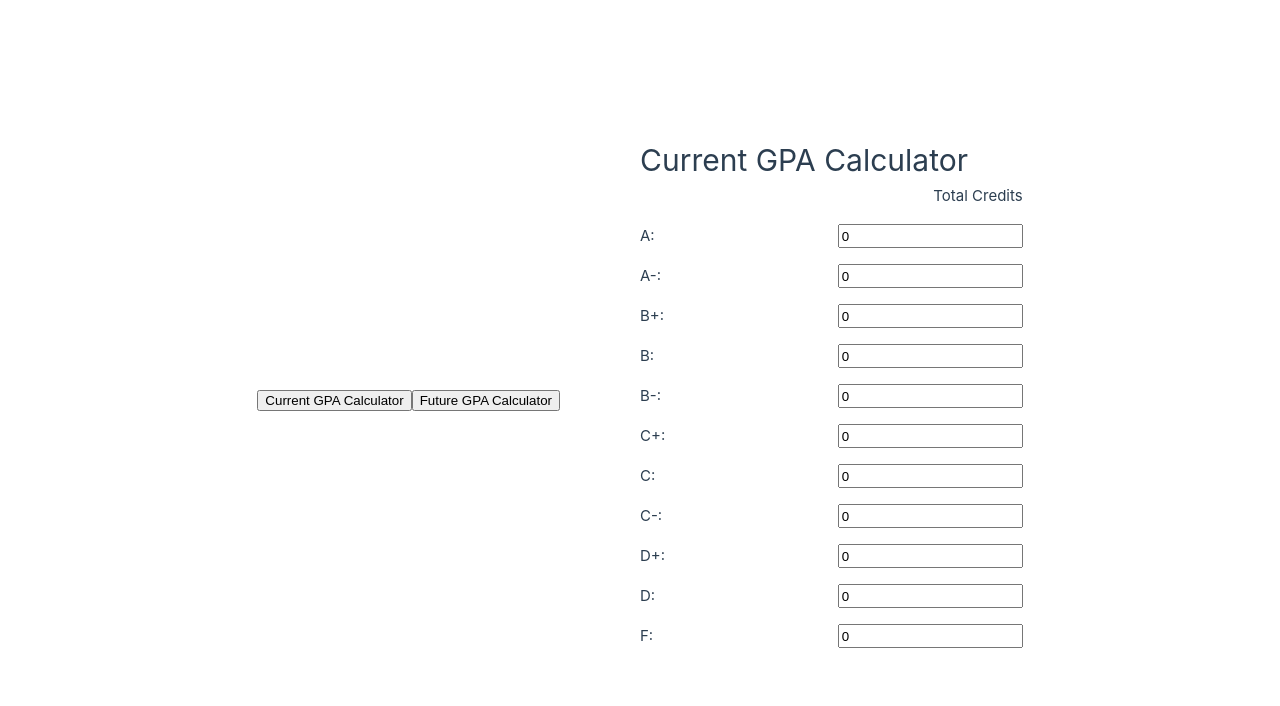
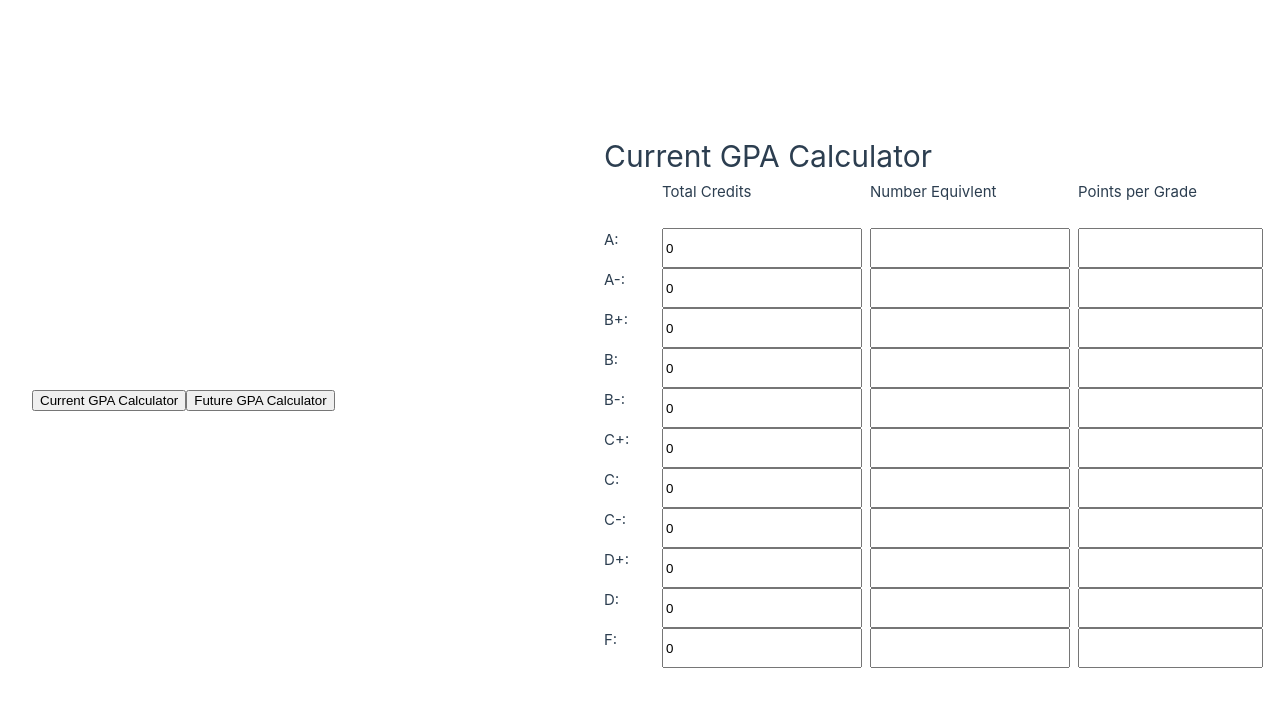
Before and after one commit to Zhichengu1/Academic-Performance-Calculator, a Vue app: page / in a window 1280 px wide. Shown: the top 706 px of the page. Built offline with nearby package versions, Linux system fonts and the light colour scheme.

Commit message:
adjust style

```diff
--- a/src/components/CurrentGPACalc.vue
+++ b/src/components/CurrentGPACalc.vue
@@ -2,10 +2,12 @@
   <div>
     <h1>Current GPA Calculator</h1>
     <form>
-      <div class="grade-row">
-        <label id="credit">Total Credits</label>
-        <div v-for="(grade, index) in grades" :key="index" class="grade-input">
-          <label :for="grade">{{ grade }}:</label>
+      <div>
+        <div v-for="(grade, index) in grades" :key="index" class="grade-row">
+          <label v-if="index === 0" id="credit">Total Credits</label>
+          <label v-if="index === 0" id="num-eq">Number Equivlent</label>
+          <label v-if="index === 0" id="point-per-grade">Points per Grade</label>
+          <label :for="grade" class="grade-label">{{ grade }}:</label>
           <input
             :id="grade"
             v-model.number="gradeValues[grade]"
@@ -13,7 +15,10 @@
             step="1"
             min="0"
             required
+            class="grade-input"
           />
+          <input class="num-eq" readonly />
+          <input class="point-per-grade" readonly />
         </div>
       </div>
     </form>
@@ -45,20 +50,41 @@ export default {
 
 <style scoped>
 .grade-row {
-  display: flex;
-  flex-direction: column;
-  align-items: flex-start;
+  display: grid;
+  grid-template-columns: 50px repeat(auto-fill, minmax(200px, 1fr));
+  grid-gap: 0.5rem;
+}
+.grapde-label {
+  grid-column-start: 1;
+  grid-column-end: 2;
+  margin-bottom: 1rem;
+}
+.grade-input {
+  grid-column-start: 2;
+  grid-column-end: 3;
+  align-items: center;
+}
+.point-per-grade {
+  grid-column-start: 4;
 }
 
-.grade-input {
-  display: flex;
-  justify-content: space-between;
-  width: 100%;
+.num-eq {
+  grid-column-start: 3;
+  height: 2.5rem;
+}
+
+#credit {
+  grid-column-start: 2;
   margin-bottom: 1rem;
 }
 
-#credit {
+#num-eq {
+  grid-column-start: 3;
   margin-bottom: 1rem;
-  margin-left: auto;
+}
+
+#point-per-grade {
+  grid-column-start: 4;
+  margin-bottom: 1rem;
 }
 </style>
```
